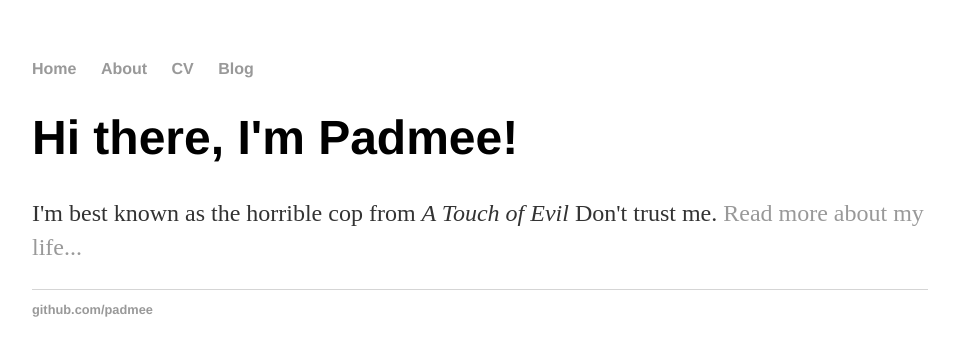
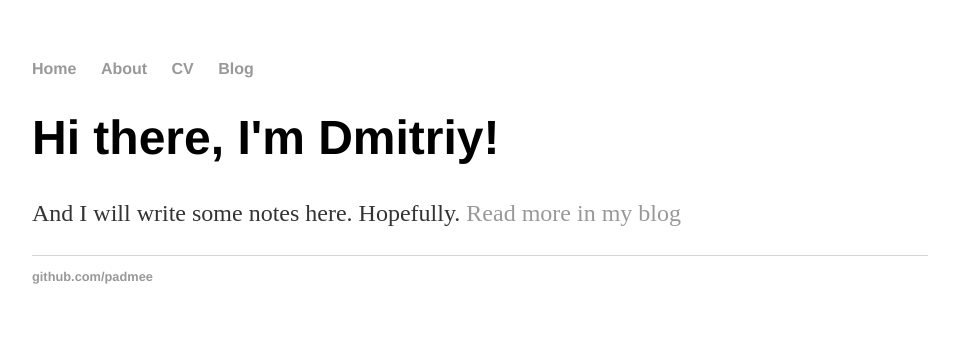
Before and after one commit to ddimkin/ddimkin.github.io, a Jekyll site: the page built from index.html, in a window 1280 px wide. Shown: the top 356 px of the page, without its empty margins (160-1119 px from the left). Built offline with Jekyll 4.4.1, drawn with Linux system fonts in a browser that asks for light colours.

Commit message:
Update index.html

```diff
--- a/index.html
+++ b/index.html
@@ -1,8 +1,8 @@
 ---
 layout: default
-title: Padmee, Horrible Cop
+title: Dmitriy, developer
 ---
 <div class="blurb">
-	<h1>Hi there, I'm Padmee!</h1>
-	<p>I'm best known as the horrible cop from <em>A Touch of Evil</em> Don't trust me. <a href="/about">Read more about my life...</a></p>
+	<h1>Hi there, I'm Dmitriy!</h1>
+	<p>And I will write some notes here. Hopefully. <a href="/about">Read more in my blog</a></p>
 </div><!-- /.blurb -->
```
